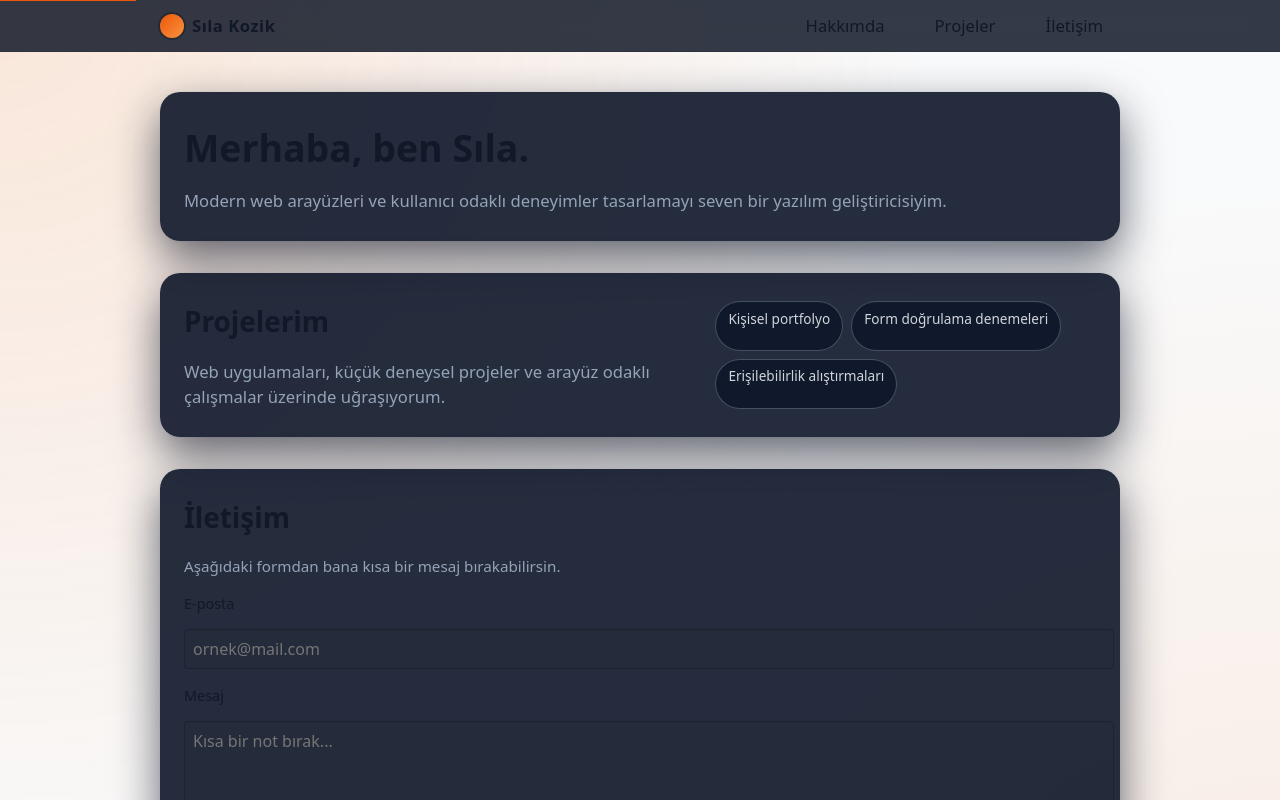
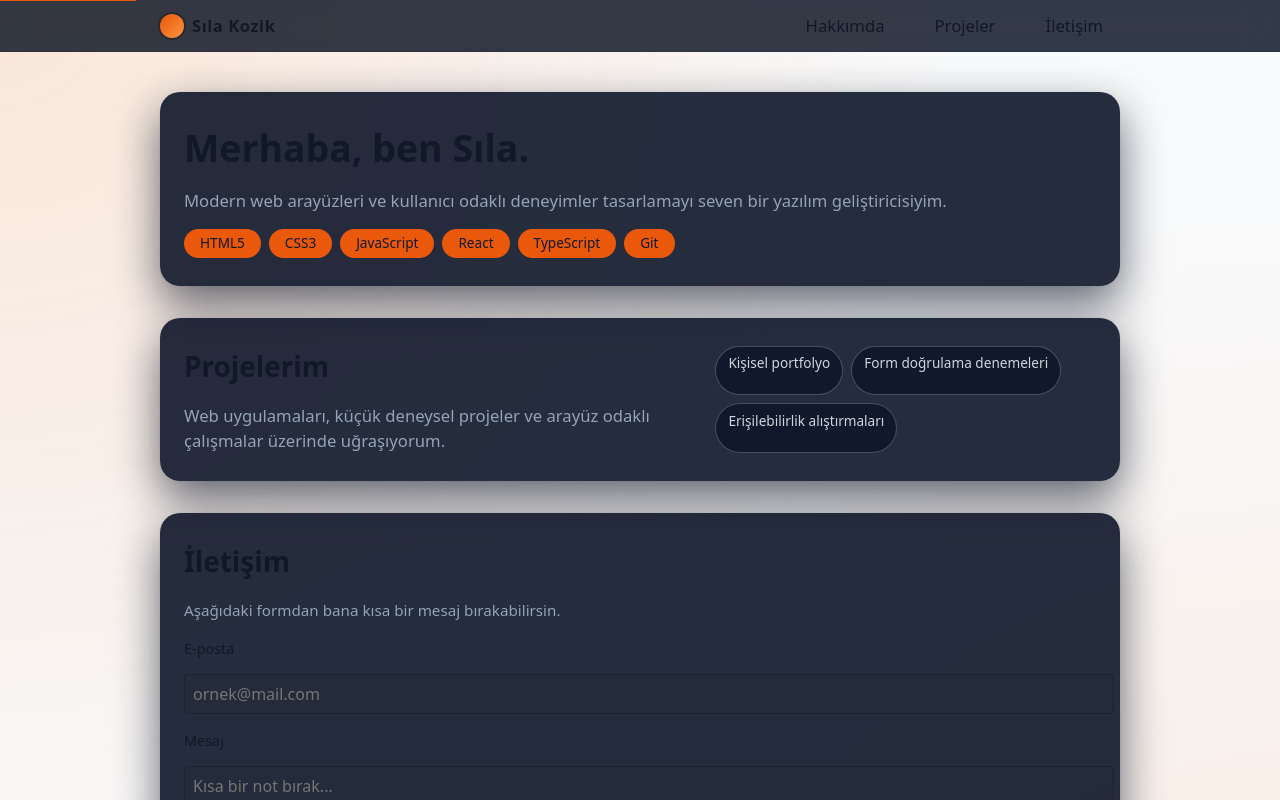
Before and after one commit to silakozik/web-lab, a React (Vite) app: page / in a window 1280 px wide. Shown: the top 800 px of the page. Built offline with nearby package versions, Linux system fonts and the light colour scheme.

Commit message:
add skill tags toolbar to about section

```diff
--- a/src/App.tsx
+++ b/src/App.tsx
@@ -48,6 +48,14 @@ function App() {
         <section id="hakkimda" className="section-card">
           <h1>Merhaba, ben Sıla.</h1>
           <p>Modern web arayüzleri ve kullanıcı odaklı deneyimler tasarlamayı seven bir yazılım geliştiricisiyim.</p>
+          <ul className="skill-tags" role="list" aria-label="Beceri etiketleri">
+            <li>HTML5</li>
+            <li>CSS3</li>
+            <li>JavaScript</li>
+            <li>React</li>
+            <li>TypeScript</li>
+            <li>Git</li>
+          </ul>
         </section>
 
         <section id="projeler" className="section-card section-grid">
--- a/src/index.css
+++ b/src/index.css
@@ -200,6 +200,24 @@ section h2 {
   color: rgba(209, 213, 219, 1);
 }
 
+.skill-tags {
+  display: flex;
+  flex-wrap: wrap;
+  gap: var(--space-sm);
+  list-style: none;
+  padding: 0;
+  margin: var(--space-md) 0 0;
+}
+
+.skill-tags li {
+  background-color: var(--color-primary);
+  color: #111827;
+  padding: var(--space-xs) var(--space-md);
+  border-radius: 999px;
+  font-size: 0.85rem;
+  font-weight: 500;
+}
+
 .contact-form {
   margin-top: var(--space-md);
   display: flex;
```
